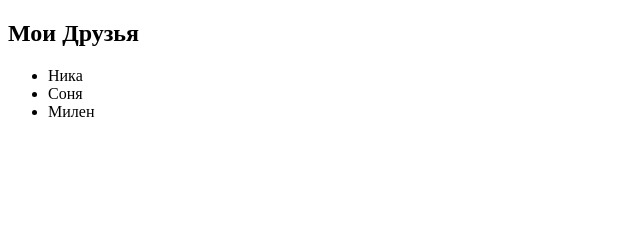
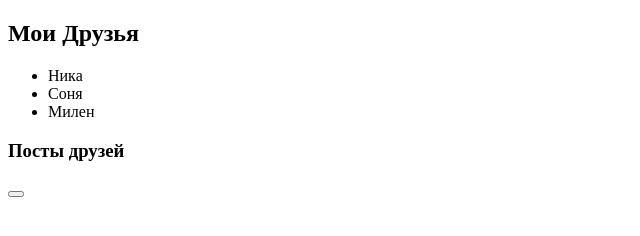
Before and after one commit to tatianapudow/HTML-CSS, a plain HTML site: page friends.html in a window 1280 px wide. Shown: the whole page, without its empty margins (0-640 px from the left). Drawn offline with Linux system fonts and the light colour scheme.

Commit message:
добавила переход на посты друзей

```diff
--- a/friends.html
+++ b/friends.html
@@ -9,10 +9,13 @@
     <div>
         <h2>Мои Друзья</h2>
         <ul>
-            <li>Ника</li>
+            <li>Ника </li>
             <li>Соня</li>
             <li>Милен</li>
         </ul>
+        <h3>Посты друзей</h3>
+        <button><a href="/user_posts.html"></a></button>
+
     </div>
 </body>
 </html>
```
